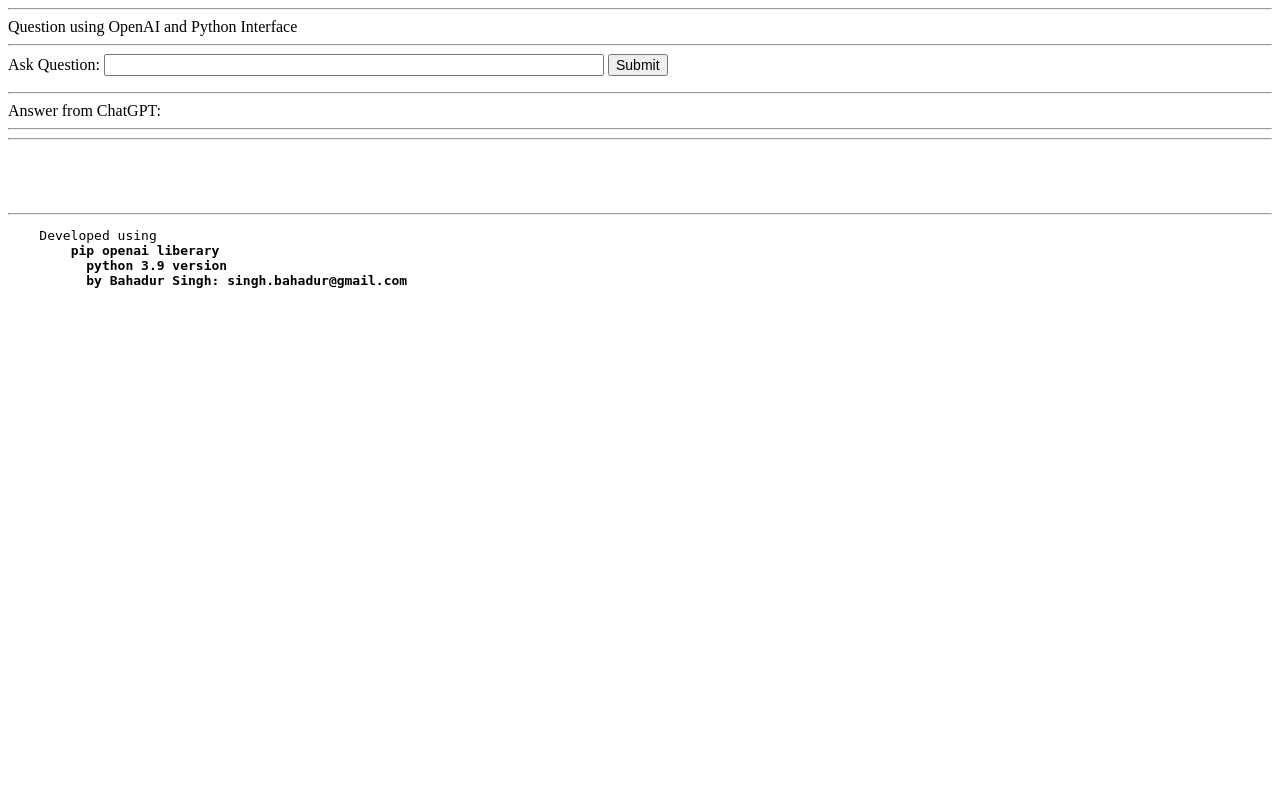
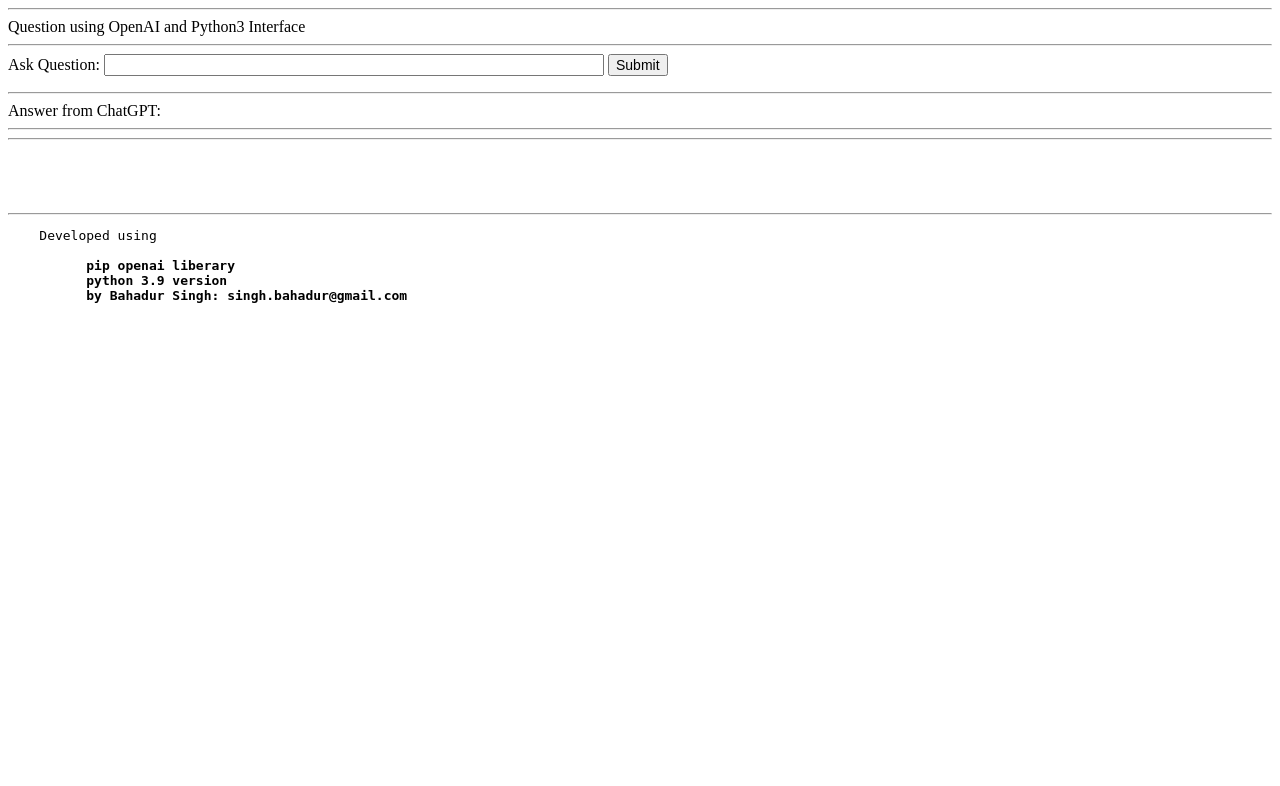
Before and after one commit to BS230003/chatgpt_python, a Flask app: page / in a window 1280 px wide. Shown: the top 786 px of the page. Run offline with Flask 3, Linux system fonts and the light colour scheme.

Commit message:
update3 (local changes restored and updated again)

```diff
--- a/app.py
+++ b/app.py
@@ -23,7 +23,7 @@ def askQuestion (qry):
     top_p=1.0,
     frequency_penalty=0.0,
     presence_penalty=0.0,
-    stop=["\""]
+    stop=["\"\""]
 )
 
     # Print the response
--- a/templates/ask.html
+++ b/templates/ask.html
@@ -2,7 +2,7 @@
 <html>
 <body>
 <hr>
- Question using OpenAI and Python Interface
+ Question using OpenAI and Python3 Interface
 <hr>
   <form method="POST" action="{{ url_for('ask') }}">
     <label for="name">Ask Question:</label>
@@ -24,7 +24,8 @@ Answer from ChatGPT:
 
   <pre>
     Developed using
-        <b>pip openai liberary
+        <b>
+          pip openai liberary
           python 3.9 version
           by Bahadur Singh: singh.bahadur@gmail.com
         </b>
```
